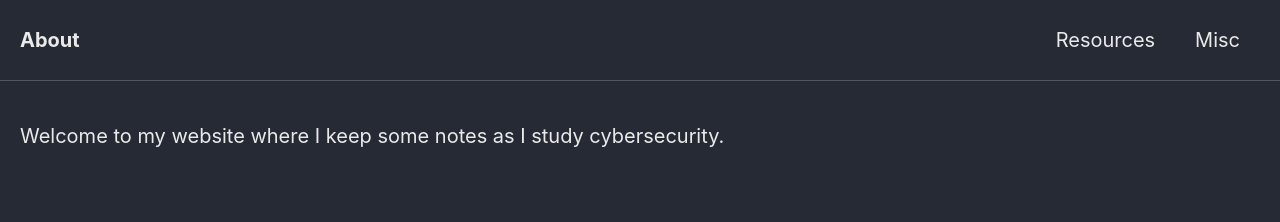
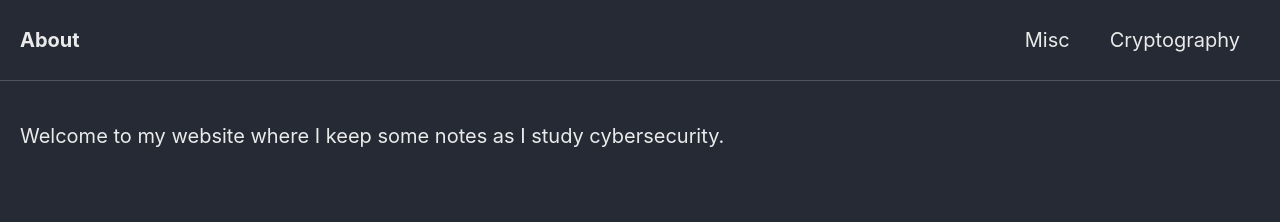
Before and after one commit to Connor-McCartney/Connor-McCartney.github.io, a Jekyll site: the page built from index.md, in a window 1280 px wide. Shown: the top 222 px of the page. Built offline with Jekyll 4.4.1, drawn with Linux system fonts in a browser that asks for light colours; cached includes are drawn as plain includes; our own code applies the rules of GitHub Pages for plain Markdown files.

Commit message:
Update navigation.yml

```diff
--- a/_data/navigation.yml
+++ b/_data/navigation.yml
@@ -1,5 +1,5 @@
 main:
-  - title: "Resources"
-    url: /resources/
   - title: "Misc"
     url: /misc/
+  - title: "Cryptography"
+    url: /cryptography/
```
